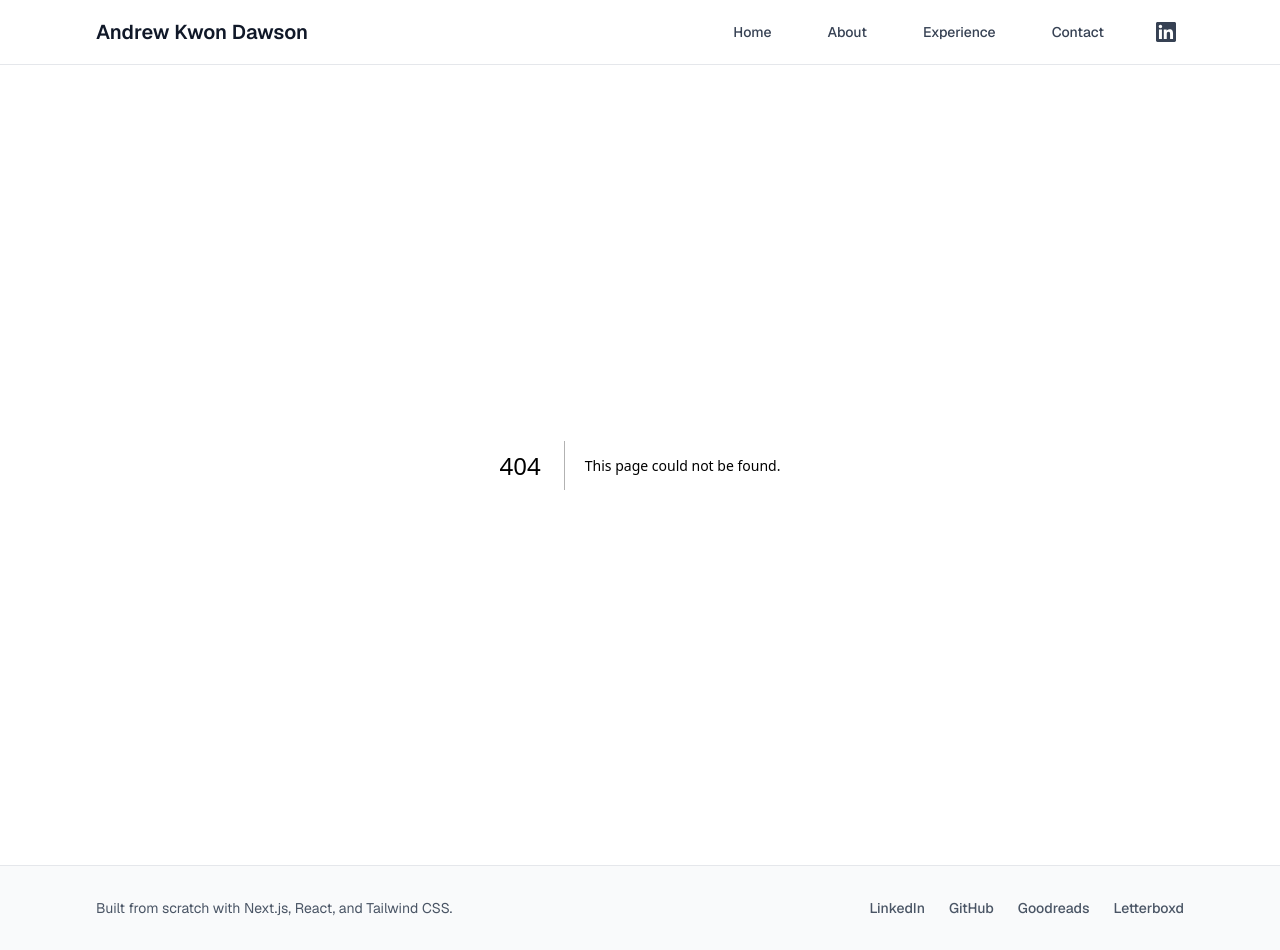
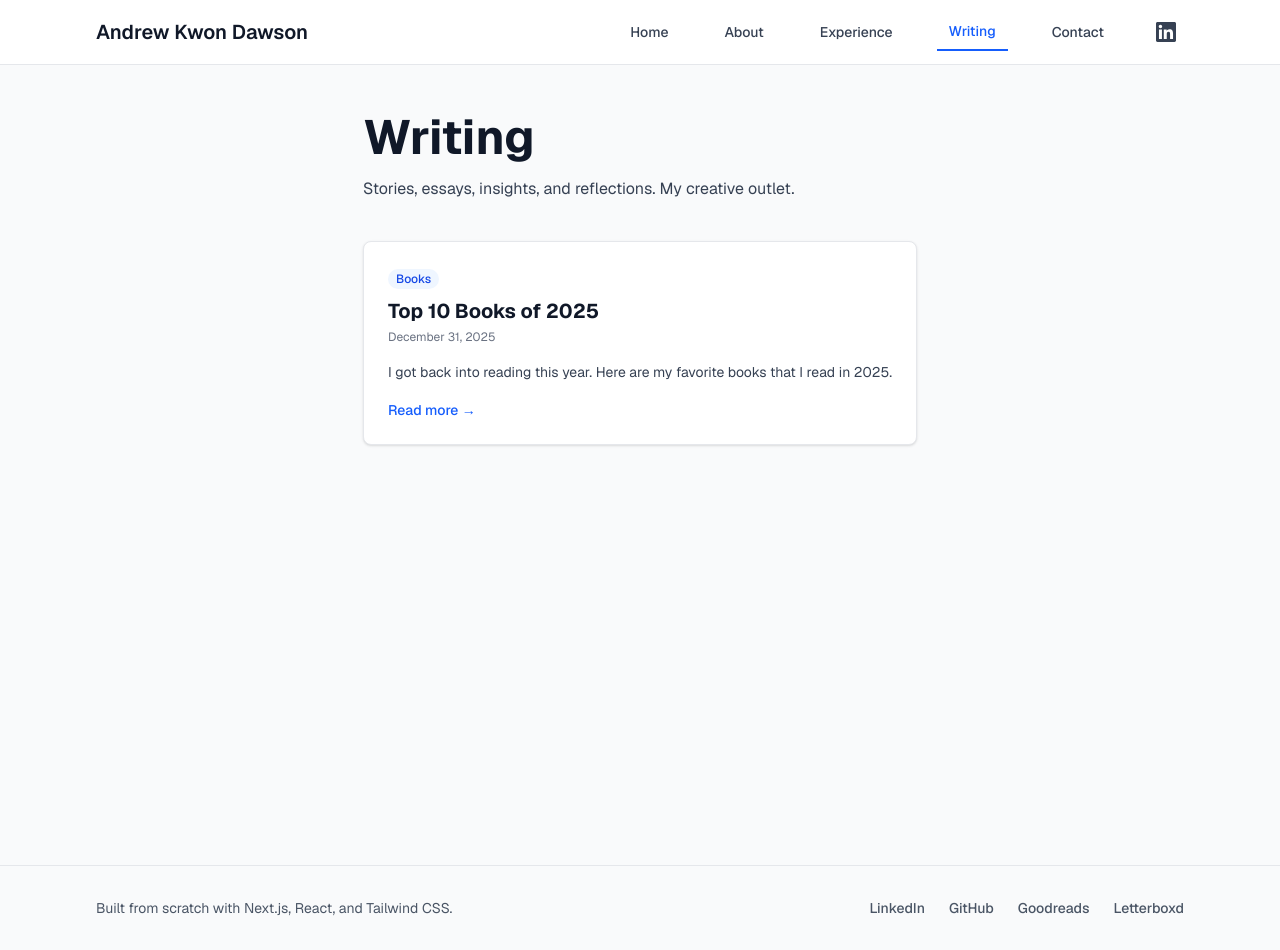
Before and after one commit to andrewkdawson/andrew-personal-website, a Next.js app: page /writing in a window 1280 px wide. Before the commit this address had no page. Built offline with nearby package versions, Linux system fonts and the light colour scheme.

Commit message:
writing page

```diff
--- /dev/null
+++ b/app/writing/page.tsx
@@ -0,0 +1,55 @@
+
+import { ContentSection } from '@/components/ContentSection';
+import { WritingCard } from '@/components/WritingCard';
+
+/**
+ * Writing Page
+ *
+ * EDIT THIS FILE TO:
+ * - Add or remove writing entries
+ * - Update titles, descriptions, and tags
+ *
+ * Location: app/writing/page.tsx
+ */
+
+export default function Writing() {
+  // EDIT THIS ARRAY: add new writing entries over time.
+  const posts = [
+    {
+      title: 'Top 10 Books of 2025',
+      description:
+        "I got back into reading this year. Here are my favorite books that I read in 2025.",
+      href: '/writing/top-10-books-2025',
+      tag: 'Books',
+      date: 'December 31, 2025',
+    },
+  ];
+
+  return (
+    <main className="min-h-screen flex flex-col py-12">
+      <ContentSection>
+        <h1 className="text-4xl md:text-5xl font-bold text-gray-900 dark:text-white mb-4">
+          Writing
+        </h1>
+        <p className="text-gray-700 dark:text-gray-300 mb-10 max-w-2xl">
+          Stories, essays, insights, and reflections. My creative outlet.
+        </p>
+
+        <section className="mb-16">
+          <div className="space-y-6">
+            {posts.map((post) => (
+              <WritingCard
+                key={post.href}
+                title={post.title}
+                description={post.description}
+                href={post.href}
+                tag={post.tag}
+                date={post.date}
+              />
+            ))}
+          </div>
+        </section>
+      </ContentSection>
+    </main>
+  );
+}
--- /dev/null
+++ b/app/writing/top-10-books-2025/page.tsx
@@ -0,0 +1,31 @@
+import { ContentSection } from '@/components/ContentSection';
+
+/**
+ * Sample Writing Detail Page
+ *
+ * EDIT THIS FILE TO:
+ * - Replace the sample story with your own writing
+ * - Use this as a template when adding new pieces
+ */
+
+export default function Top10Books2025() {
+  return (
+    <main className="min-h-screen flex flex-col py-12">
+      <ContentSection>
+        <h1 className="text-3xl md:text-4xl font-bold text-gray-900 dark:text-white mb-3">
+          My Top 10 Books of 2025
+        </h1>
+        <p className="text-sm text-gray-600 dark:text-gray-400 mb-8">
+          Books · December 31, 2025
+        </p>
+
+        <section className="prose prose-lg dark:prose-invert max-w-none">
+          {/* EDIT THIS STORY */}
+          <p>
+            Coming soon...
+          </p>
+        </section>
+      </ContentSection>
+    </main>
+  );
+}
--- a/components/MediaCarousel.tsx
+++ b/components/MediaCarousel.tsx
@@ -60,14 +60,14 @@ const mediaItems: MediaItem[] = [
     type: 'image',
     src: '/about/cameron-intramurals.jpg',
     alt: 'Andrew on the court after an intramural basketball game',
-    caption: 'My greatest accomplishment: winning an intramural championship in Cameron Indoor.',
+    caption: 'My greatest accomplishment: winning an intramural basketball championship in Cameron Indoor.',
   },
   // Basketball gym video – save this as /public/about/duke-gym.mp4
   {
     type: 'video',
     src: '/about/duke-gym.mp4',
     alt: 'Basketball court at Duke',
-    caption: 'My meditation: shooting hoops and working on my dunk package.',
+    caption: 'My meditation: shooting hoops and dunking.',
   },
 ];
 
--- a/components/NavBar.tsx
+++ b/components/NavBar.tsx
@@ -22,6 +22,7 @@ export function NavBar() {
     { href: '/', label: 'Home' },
     { href: '/about', label: 'About' },
     { href: '/experience', label: 'Experience' },
+    { href: '/writing', label: 'Writing' },
     { href: '/contact', label: 'Contact' },
   ];
 
--- /dev/null
+++ b/components/WritingCard.tsx
@@ -0,0 +1,60 @@
+import Link from 'next/link';
+
+/**
+ * WritingCard Component
+ *
+ * Displays a single blog / writing entry as a clickable card.
+ *
+ * EDIT THIS FILE TO:
+ * - Change card styling
+ * - Update metadata layout
+ *
+ * Location: components/WritingCard.tsx
+ */
+
+interface WritingCardProps {
+  title: string;
+  description: string;
+  href: string;
+  tag?: string;
+  date?: string;
+}
+
+export function WritingCard({
+  title,
+  description,
+  href,
+  tag,
+  date,
+}: WritingCardProps) {
+  return (
+    <Link
+      href={href}
+      className="block bg-white dark:bg-gray-800 rounded-lg shadow-sm hover:shadow-md transition-shadow border border-gray-200 dark:border-gray-700 focus:outline-none focus-visible:ring-2 focus-visible:ring-blue-500"
+    >
+      <div className="p-6 flex flex-col h-full">
+        <div className="mb-3">
+          {tag && (
+            <span className="inline-flex items-center px-2 py-0.5 text-xs font-medium rounded-full bg-blue-50 dark:bg-blue-900/30 text-blue-700 dark:text-blue-300 mb-2">
+              {tag}
+            </span>
+          )}
+          <h3 className="text-xl font-bold text-gray-900 dark:text-white mb-1">
+            {title}
+          </h3>
+          {date && (
+            <p className="text-xs text-gray-500 dark:text-gray-400 mb-1">
+              {date}
+            </p>
+          )}
+        </div>
+        <p className="text-sm text-gray-700 dark:text-gray-300 leading-relaxed flex-1">
+          {description}
+        </p>
+        <p className="mt-4 text-sm text-blue-600 dark:text-blue-400 font-medium">
+          Read more →
+        </p>
+      </div>
+    </Link>
+  );
+}
```
